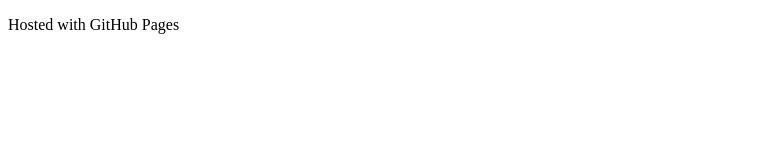
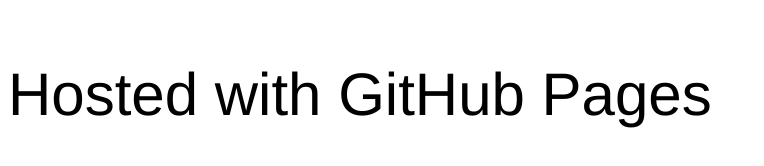
Before and after one commit to gowri-sankar/gowri-sankar.github.io, a plain HTML site: page index.html in a window 1280 px wide. Shown: the whole page, without its empty margins (0-764 px from the left). Drawn offline with Linux system fonts and the light colour scheme.

Commit message:
Added CSS
Linked stylesheet to main page.

```diff
--- a/index.html
+++ b/index.html
@@ -1,4 +1,8 @@
 <!DOCTYPE html>
+	<head>
+		<title> Gowri Sankar </title>
+		<link href="style.css" rel="stylesheet" type="text/css" />
+	</head>
 	<body>
 		<p> Hosted with GitHub Pages </p>
 	</body>
--- /dev/null
+++ b/style.css
@@ -0,0 +1,4 @@
+p {
+	font-family: Helvetica;
+	font-size: 60px;
+}
```
